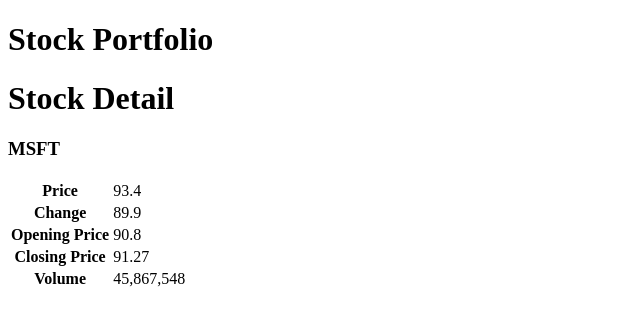
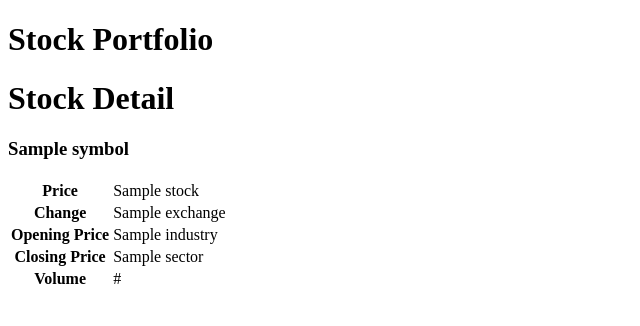
Before and after one commit to zarkle/pyramid-stocks, a Python web app: template stock_portfolio/stock_portfolio/templates/stock-detail.jinja2 in a window 1280 px wide. Shown: the part 88-414 px from the top of the page, without its empty margins (0-640 px from the left). Run offline with Jinja, Linux system fonts and the light colour scheme; the template is opened without the code that fills it: most values are stand-ins (such as "Sample title", 1, 10 or a date in 2020).

Commit message:
working on detail view

```diff
--- a/stock_portfolio/stock_portfolio/routes.py
+++ b/stock_portfolio/stock_portfolio/routes.py
@@ -3,5 +3,4 @@ def includeme(config):
     config.add_route('home', '/')
     config.add_route('auth', '/auth')
     config.add_route('portfolio', '/portfolio')
-    config.add_route('detail', '/detail')
-    # config.add_route('portfolio/{}', '/portfolio/{}')
+    config.add_route('detail', '/portfolio/{}')
--- a/stock_portfolio/stock_portfolio/templates/auth.jinja2
+++ b/stock_portfolio/stock_portfolio/templates/auth.jinja2
@@ -13,9 +13,6 @@
 
   <label for="password">Password</label>
   <input type="password" name="password">
-
-  <label for="confirm">Confirm Password</label>
-  <input type="password" name="confirm">
 
   <button type="submit">Register</button>
 </form>
--- a/stock_portfolio/stock_portfolio/templates/portfolio.jinja2
+++ b/stock_portfolio/stock_portfolio/templates/portfolio.jinja2
@@ -2,7 +2,7 @@
 
 {% block content %}
 
-<p>A list of the stocks in your portfolio</p>
+<p>A list of the stocks in your portfolio. Click on symbol for more details</p>
 
 <table id="portfolio-table">
   <tr>
@@ -13,7 +13,7 @@
   </tr>
   {% for stock in stocks %}
   <tr>
-    <td>{{stock.symbol}}</td>
+    <td><a href="{{request.route_url('detail', symbol=stock.symbol)}}">{{stock.symbol}}</a></td>
     <td>{{stock.companyName}}</td>
     <td>{{stock.industry}}</td>
     <td><a href="{{stock.website}}" target="_blank">{{stock.symbol}}</a></td>
--- a/stock_portfolio/stock_portfolio/templates/stock-detail.jinja2
+++ b/stock_portfolio/stock_portfolio/templates/stock-detail.jinja2
@@ -3,26 +3,26 @@
 {% block content %}
 <h1>Stock Detail</h1>
 <table id="detail-table">
-  <h3>MSFT</h3>
+  <h3>{{stock.symbol}}</h3>
   <tr>
     <th>Price</th>
-    <td>93.4</td>
+    <td>{{stock.companyName}}</td>
   </tr>
   <tr>
     <th>Change</td>
-    <td>89.9</td>
+    <td>{{stock.exchange}}</td>
   </tr>
   <tr>
     <th>Opening Price</th>
-    <td>90.8</td>
+    <td>{{stock.industry}}</td>
   </tr>
   <tr>
     <th>Closing Price</th>
-    <td>91.27</td>
+    <td>{{stock.sector}}</td>
   </tr>
   <tr>
     <th>Volume</th>
-    <td>45,867,548</td>
+    <td>{{stock.website}}</td>
   </tr>
 </table>
 
```
Also changed, not shown: stock_portfolio/stock_portfolio/views/default.py (+10 -2 lines).
